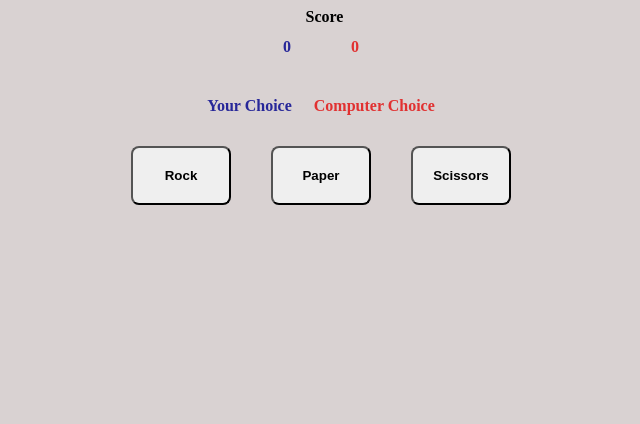
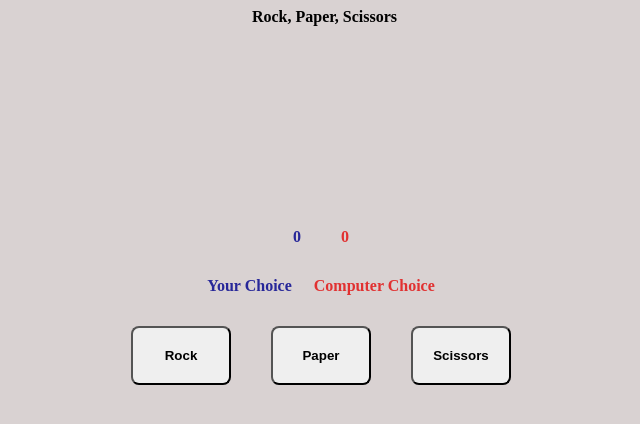
Before and after one commit to naytewen/rock_paper_scissors, a plain HTML site: page index.html in a window 1280 px wide. Shown: the whole page, without its empty margins (319-959 px from the left). Drawn offline with Linux system fonts and the light colour scheme.

Commit message:
fix small changes

```diff
--- a/index.html
+++ b/index.html
@@ -13,7 +13,7 @@
 
 
     <div class="score">
-        <span> Score</span>
+        <span> Rock, Paper, Scissors</span>
         <div class="player score">0 </div>
 
         <div class="computer score"> 0</div>
--- a/stylesheet.css
+++ b/stylesheet.css
@@ -17,22 +17,24 @@ span {
 }
 
 .score {
+    font-weight: bold;
     display: flex;
     justify-content: center;
-}
-
-.score  {
-    font-weight: bold
 
 }
 
+
+
 .player {
-    margin: 30px;
+    margin-top: 200px ;
     color: rgb(39, 39, 153);
+    padding: 20px;
 }
 
 .computer {
-    margin: 30px;
+    margin-top: 200px;
+    padding: 20px;
+
     color: rgb(225, 49, 49);
 }
 
```
